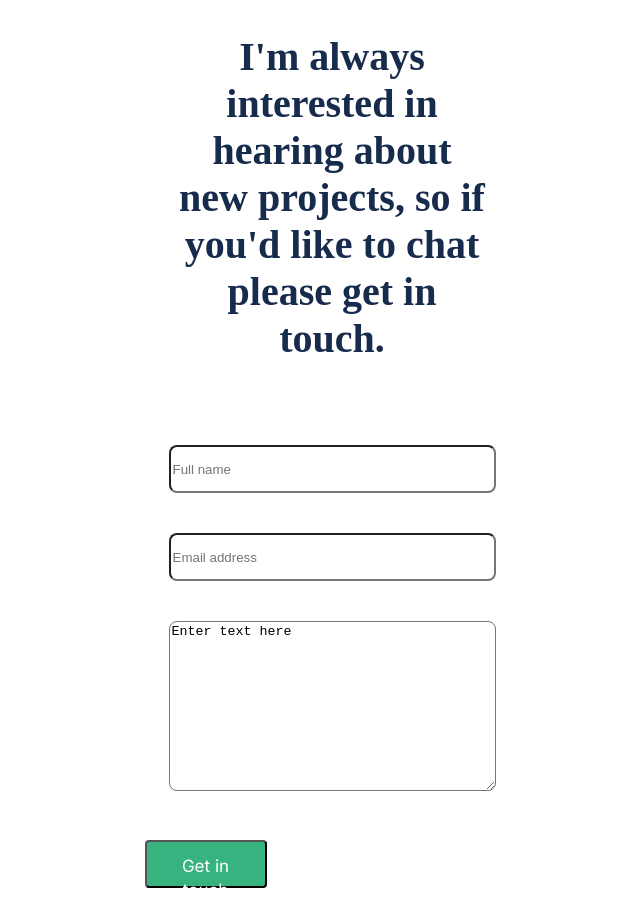
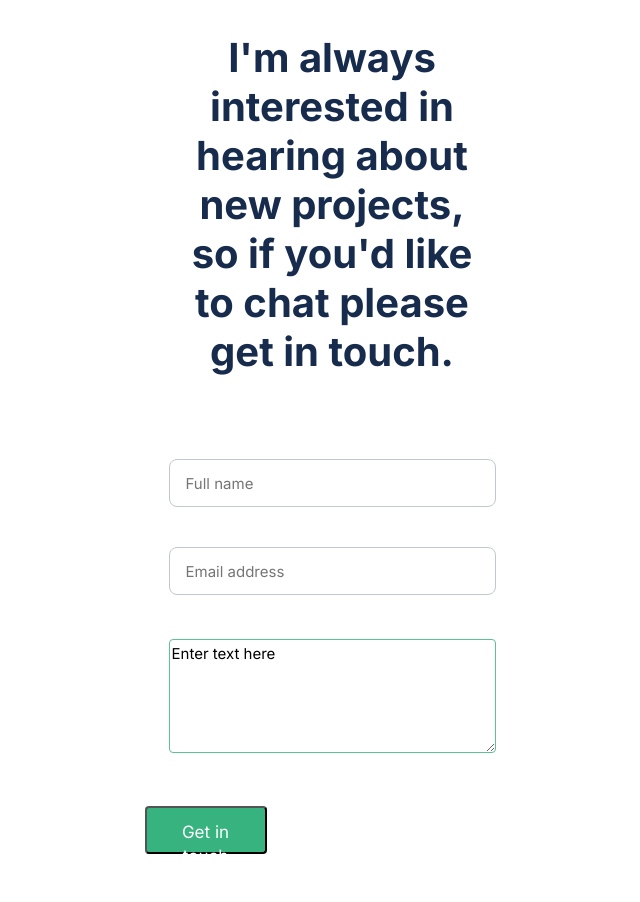
Before and after one commit to Sahar-AbdelSamad/Portfolio, a plain HTML site: page index.html in a window 1280 px wide. Shown: the part 5506-6408 px from the top of the page, without its empty margins (308-948 px from the left). After the commit the page ends 6374 px from the top, so only its background shows below. Drawn offline with Linux system fonts and the light colour scheme; a web font is replaced by a local one.

Commit message:
Update CSS file

```diff
--- a/style.css
+++ b/style.css
@@ -294,6 +294,7 @@ li {
 }
 
 .form h1{
+  font-family: Inter, sans-serif;
   text-align: center;
   font-size: 40px;
   color: #172B4D;
@@ -308,12 +309,29 @@ form{
 }
 input{
   height: 48px;
+  border: 1px solid #c1c7d0;
   border-radius: 8px;
   margin: 20px 24px;
+  font-family: Inter, sans serif;
+  font-weight: normal;
+  font-size: 15px;
+  line-height: 24px;
+  color: #6B778C;
+  padding: 15px 16px;
 }
 textarea{
-  height: 170px;
-  margin: 20px 24px;
+  font-family: Inter, sans-serif;
+  font-style: normal;
+  font-weight: normal;
+  font-size: 15px;
+  line-height: 24px;
+  width: 327px;
+  height: 114px;
+  margin: 24px;
   border-radius: 8px;
+  border: 1px solid #60C095;
+  background: #FFFFFF;
+  box-sizing: border-box;
+  border-radius: 4px;
 
 }
```
